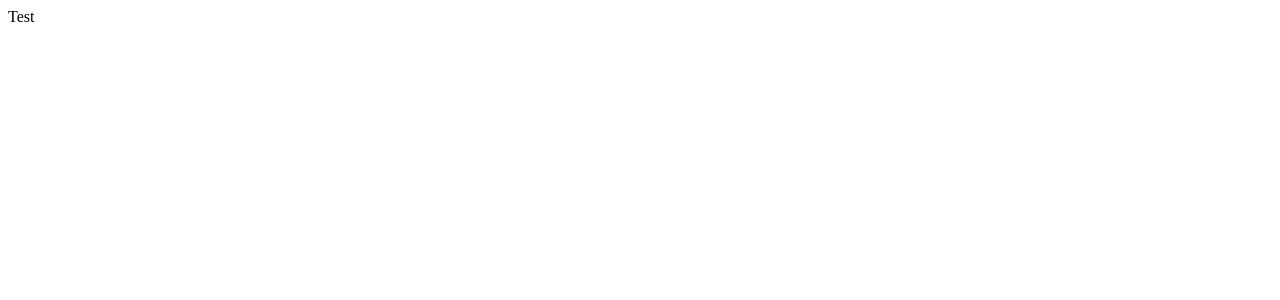
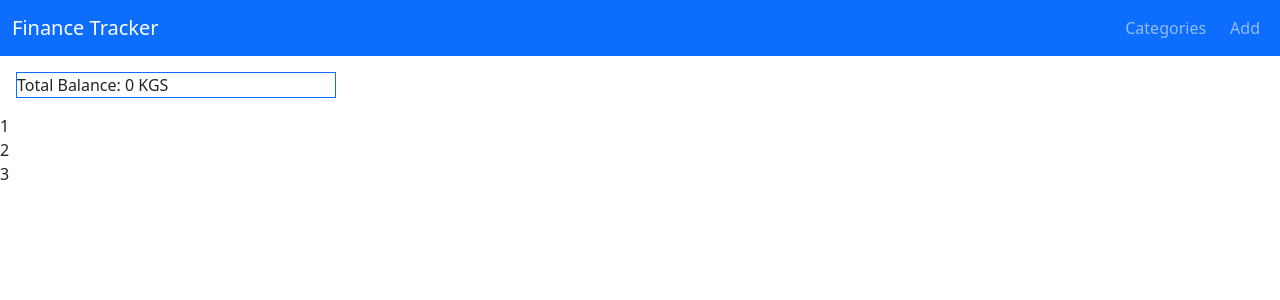
Before and after one commit to Meddway/kw9, a React (Vite) app: page / in a window 1280 px wide. Shown: the top 300 px of the page. Built offline with nearby package versions, Linux system fonts and the light colour scheme.

Commit message:
Создана начальная структура приложения Установлены axios, bootstrap, redux

```diff
--- a/src/App.tsx
+++ b/src/App.tsx
@@ -1,7 +1,13 @@
+import Navigation from './components/Navigation';
+import TotalBalance from './components/TotalBalance';
+import TransactionList from './components/TransactionList';
+
 function App() {
   return (
     <div>
-      Test
+      <Navigation />
+      <TotalBalance />
+      <TransactionList/>
     </div>
   );
 }
--- /dev/null
+++ b/src/components/Navigation.tsx
@@ -0,0 +1,25 @@
+import React from 'react';
+import {NavLink} from 'react-router-dom';
+
+const Navigation: React.FC = () => {
+
+  return (
+    <nav className="navbar navbar-expand-lg navbar-dark bg-primary">
+      <div className="container-fluid">
+        <span className="navbar-brand">Finance Tracker</span>
+        <ul className="navbar-nav mr-auto flex-row gap-2 flex-nowrap">
+          <li className="nav-item">
+            <NavLink to="/categories-page" className="nav-link">Categories</NavLink>
+          </li>
+          <li className="nav-item">
+            <NavLink to="/add-transaction-page" className="nav-link">Add</NavLink>
+          </li>
+        </ul>
+
+      </div>
+    </nav>
+  );
+};
+
+
+export default Navigation;
--- /dev/null
+++ b/src/components/TotalBalance.tsx
@@ -0,0 +1,13 @@
+import React from 'react';
+
+const TotalBalance:React.FC = () => {
+  const totalBalance = 0;
+
+  return (
+    <div className="m-3 border border-primary w-25">
+      Total Balance: {totalBalance} KGS
+    </div>
+  );
+};
+
+export default TotalBalance;
--- /dev/null
+++ b/src/components/TransactionList.tsx
@@ -0,0 +1,14 @@
+import React from 'react';
+
+const TransactionList: React.FC = () => {
+  return (
+    <div>
+      <div>1</div>
+      <div>2</div>
+      <div>3</div>
+
+    </div>
+  );
+};
+
+export default TransactionList;
--- a/src/main.tsx
+++ b/src/main.tsx
@@ -1,9 +1,18 @@
 import React from 'react';
 import ReactDOM from 'react-dom/client';
 import App from './App';
+import {BrowserRouter} from 'react-router-dom';
+import 'bootstrap/dist/css/bootstrap.css';
+import {Provider} from 'react-redux';
+import {store} from './store/store';
+
 
 ReactDOM.createRoot(document.getElementById('root')!).render(
   <React.StrictMode>
-    <App />
+    <Provider store={store}>
+      <BrowserRouter>
+        <App/>
+      </BrowserRouter>
+    </Provider>
   </React.StrictMode>,
 );
--- /dev/null
+++ b/src/store/store.ts
@@ -0,0 +1,11 @@
+import {configureStore} from '@reduxjs/toolkit';
+
+export const store = configureStore({
+  reducer: {
+
+
+  },
+});
+
+export type RootState = ReturnType<typeof store.getState>;
+export type AppDispatch = typeof store.dispatch;
```
Also changed, not shown: package.json (+6 -1 lines), src/axiosApi.ts (added, +7 -0 lines), src/pages/AddTransactionPage.tsx (added, +11 -0 lines), src/pages/CategoriesPage.tsx (added, +11 -0 lines), src/store/transactionSlice.ts (added), 1 other file (tests, documents, lock files or other folders).
